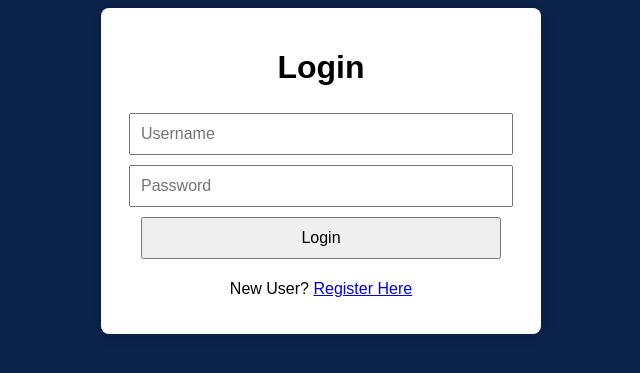
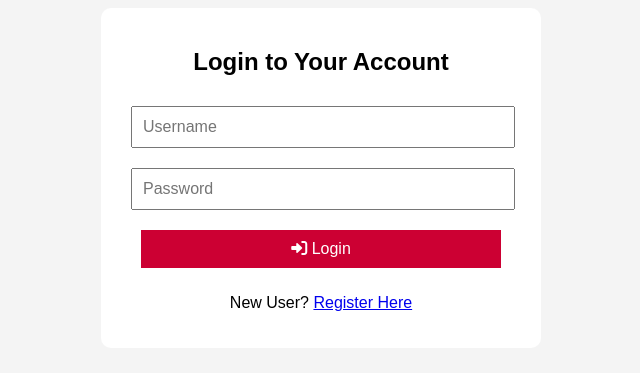
Before and after one commit to karansalot/stock-market-simulator, a Flask app: page / in a window 1280 px wide. Shown: the top 373 px of the page, without its empty margins (319-959 px from the left). Run offline with Flask 3, Linux system fonts and the light colour scheme; parts of the project's set-up code (start-up, migrations or seed data) failed here and were passed over.

Commit message:
Update login.html

```diff
--- a/templates/login.html
+++ b/templates/login.html
@@ -1,38 +1,25 @@
 <!DOCTYPE html>
-<html>
+<html lang="en">
 <head>
+    <meta charset="UTF-8">
+    <meta name="viewport" content="width=device-width, initial-scale=1.0">
     <title>Login - Stock Market Game</title>
+    <link rel="stylesheet" href="https://cdnjs.cloudflare.com/ajax/libs/font-awesome/6.0.0/css/all.min.css">
     <style>
-        body {
-            font-family: Arial, sans-serif;
-            text-align: center;
-            background-color: #0c234b;
-            color: white;
-        }
-        .container {
-            max-width: 400px;
-            margin: auto;
-            background: white;
-            padding: 20px;
-            border-radius: 8px;
-            box-shadow: 0px 0px 15px rgba(0, 0, 0, 0.2);
-            color: black;
-        }
-        input, button {
-            padding: 10px;
-            font-size: 16px;
-            margin: 5px;
-            width: 90%;
-        }
+        body { font-family: Arial, sans-serif; text-align: center; background-color: #F4F4F4; }
+        .container { background: white; padding: 20px; max-width: 400px; margin: auto; border-radius: 10px; }
+        input, button { width: 90%; padding: 10px; margin: 10px; font-size: 16px; }
+        button { background-color: #CC0033; color: white; border: none; cursor: pointer; }
+        button:hover { background-color: #A10024; }
     </style>
 </head>
 <body>
     <div class="container">
-        <h1>Login</h1>
+        <h2>Login to Your Account</h2>
         <form method="POST">
             <input type="text" name="username" placeholder="Username" required><br>
             <input type="password" name="password" placeholder="Password" required><br>
-            <button type="submit">Login</button>
+            <button type="submit"><i class="fas fa-sign-in-alt"></i> Login</button>
         </form>
         <p>New User? <a href="/register">Register Here</a></p>
     </div>
```
